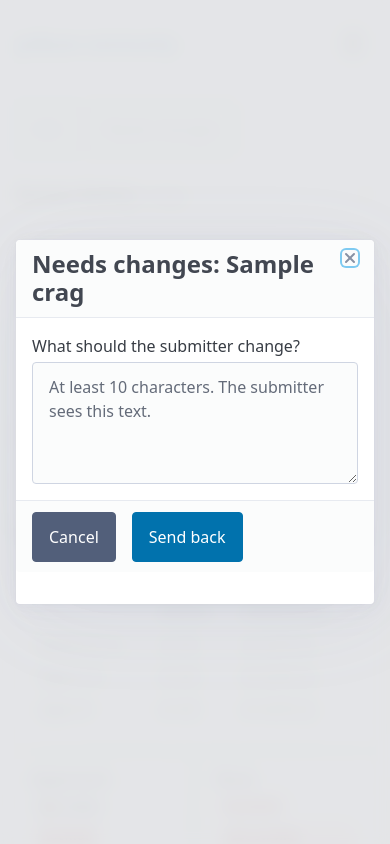
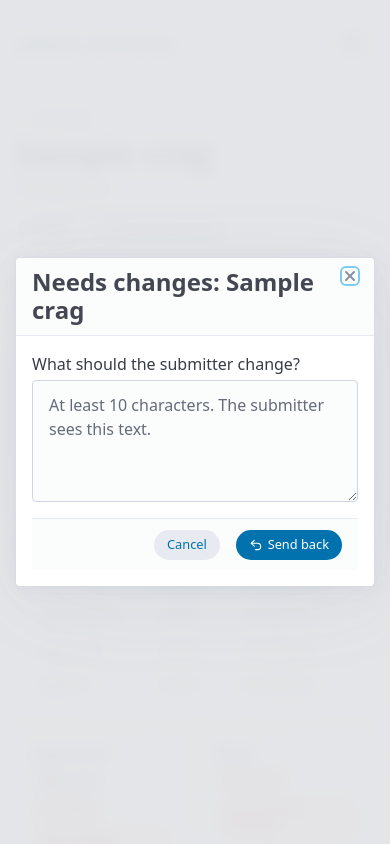
Before and after one commit to ripertio/gr8base-community, a Django app: page /crags/1/ in a window 390 px wide, after a click on "Needs changes". Run offline with Django 5.2, Linux system fonts and the light colour scheme; the visitor is signed in with stand-in values (Sample User, id 1); data comes from the database, SQL or seed files in the repository; tables that the repository leaves empty hold one stand-in row (values such as "Sample post"); grey boxes marked "Sample" are stand-in pictures; data that the repository does not hold is empty; some libraries are stand-ins or nearby versions.

Commit message:
Pill buttons matching the chips on crag, review and change request pages

```diff
--- a/crags/templates/crags/_return_dialog.html
+++ b/crags/templates/crags/_return_dialog.html
@@ -9,9 +9,9 @@
             <textarea id="return-reason" name="reason" form="{{ form_id }}" rows="4"
                       placeholder="At least {{ min_reason_length }} characters. The submitter sees this text."></textarea>
         </label>
-        <footer class="actions">
-            <button type="button" class="secondary" onclick="this.closest('dialog').close()">Cancel</button>
-            <button type="submit" name="action" value="return" form="{{ form_id }}">Send back</button>
+        <footer class="pills">
+            <button type="button" class="pill" onclick="this.closest('dialog').close()">Cancel</button>
+            <button type="submit" name="action" value="return" form="{{ form_id }}" class="pill pill-primary">{% include "_icon.html" with name="undo" %}Send back</button>
         </footer>
     </article>
 </dialog>
--- a/crags/templates/crags/_review_thread.html
+++ b/crags/templates/crags/_review_thread.html
@@ -33,7 +33,7 @@
             {% if next %}<input type="hidden" name="next" value="{{ next }}">{% endif %}
             <label for="review-text">{% if review.is_submitter %}Reply to the moderators{% else %}Reply to the submitter{% endif %}</label>
             <textarea id="review-text" name="text" rows="3" maxlength="{{ review.max_length }}" required></textarea>
-            <button type="submit">Send</button>
+            <button type="submit" class="pill pill-primary">{% include "_icon.html" with name="send" %}Send</button>
         </form>
     {% else %}
         <p><small>This review is closed.</small></p>
--- a/crags/templates/crags/change_request_form.html
+++ b/crags/templates/crags/change_request_form.html
@@ -40,6 +40,6 @@
         <small>Location data is removed from photos. Please do not upload identifiable people without their consent.</small>
     </fieldset>
 
-    <button type="submit">Send suggestion</button>
+    <button type="submit" class="pill pill-primary">{% include "_icon.html" with name="send" %}Send suggestion</button>
 </form>
 {% endblock %}
--- a/crags/templates/crags/crag_detail.html
+++ b/crags/templates/crags/crag_detail.html
@@ -9,46 +9,44 @@
 
 {% block content %}
 
-{% if next %}
-    <p><a href="{{ next }}">← Back</a></p>
-{% endif %}
-
-{% if crag.status == "PENDING" %}
-    <p><mark>Pending review</mark></p>
-{% elif crag.status == "NEEDS_CHANGES" %}
-    <article>
-        <header><strong>Changes requested</strong></header>
-        {% if can_edit %}<p><small>The moderators asked for changes, see <a href="#review">the review</a> below. Reply there if something is unclear, or edit this crag and use "Submit for review" to resubmit it.</small></p>{% endif %}
-    </article>
-{% elif crag.status != "PUBLISHED" %}
-    <p><mark>Status: {{ crag.get_status_display }}</mark></p>
-{% endif %}
+{# Header: back link, name with status chip, area and the actions as pill buttons #}
+<header class="crag-header">
+    <p class="crag-back">{% if next %}<a href="{{ next }}">← Back</a>{% else %}<a href="{% url 'crags:list' %}">← All crags</a>{% endif %}</p>
+    <div class="crag-title">
+        <h1>{{ crag.name }}</h1>
+        {% if crag.status != "PUBLISHED" %}<span class="status-chip status-{{ crag.status|lower }}">{{ crag.get_status_display }}</span>{% endif %}
+    </div>
+    <p class="area">{{ crag.area.name }}</p>
 
     {% if can_edit or can_publish or can_return or can_reject or can_suggest %}
-    <div class="actions">
+        <div class="pills">
             {% if can_suggest %}
-            <a href="{% url 'crags:suggest' crag.pk %}" role="button" class="outline secondary">Suggest a change</a>
+                <a href="{% url 'crags:suggest' crag.pk %}" class="pill">{% include "_icon.html" with name="suggest" %}Suggest a change</a>
             {% endif %}
             {% if can_edit %}
-            <a href="{% url 'crags:edit' crag.pk %}{% if next %}?next={{ next|urlencode:'' }}{% endif %}" role="button" class="outline">Edit</a>
+                <a href="{% url 'crags:edit' crag.pk %}{% if next %}?next={{ next|urlencode:'' }}{% endif %}" class="pill">{% include "_icon.html" with name="edit" %}Edit</a>
+            {% endif %}
+            {% if can_edit and can_publish or can_edit and can_return or can_edit and can_reject %}
+                {# separates the review decisions from editing #}
+                <span class="pill-divider" aria-hidden="true"></span>
             {% endif %}
             {% if can_publish %}
                 <form method="post" action="{% url 'crags:publish' crag.pk %}">
                     {% csrf_token %}
                     {% if next %}<input type="hidden" name="next" value="{{ next }}">{% endif %}
-                <button type="submit">Publish</button>
+                    <button type="submit" class="pill pill-primary">{% include "_icon.html" with name="check" %}Publish</button>
                 </form>
             {% endif %}
             {% if can_return %}
-            <button type="button" class="outline secondary"
-                    onclick="document.getElementById('return-dialog').showModal()">Needs changes</button>
+                <button type="button" class="pill"
+                        onclick="document.getElementById('return-dialog').showModal()">{% include "_icon.html" with name="undo" %}Needs changes</button>
             {% endif %}
             {% if can_reject %}
                 <form method="post" action="{% url 'crags:reject' crag.pk %}"
                       onsubmit="return confirm('Reject this crag? Only a superuser can change its status afterwards.')">
                     {% csrf_token %}
                     {% if next %}<input type="hidden" name="next" value="{{ next }}">{% endif %}
-                <button type="submit" class="outline secondary">Reject</button>
+                    <button type="submit" class="pill pill-danger">{% include "_icon.html" with name="x" %}Reject</button>
                 </form>
             {% endif %}
         </div>
@@ -56,6 +54,14 @@
     {% if not user.is_authenticated and crag.status == "PUBLISHED" %}
         {# after logging in, straight to the suggestion form #}
         <p><small><a href="{% url 'account_login' %}?next={% url 'crags:suggest' crag.pk %}">Log in</a> to suggest a change to this crag.</small></p>
+    {% endif %}
+</header>
+
+{% if crag.status == "NEEDS_CHANGES" %}
+    <article>
+        <header><strong>Changes requested</strong></header>
+        {% if can_edit %}<p><small>The moderators asked for changes, see <a href="#review">the review</a> below. Reply there if something is unclear, or edit this crag and use "Submit for review" to resubmit it.</small></p>{% endif %}
+    </article>
 {% endif %}
 {% if can_return %}
     <form id="return-form" method="post" action="{% url 'crags:return' crag.pk %}">
@@ -81,23 +87,6 @@
         </ul>
     </article>
 {% endif %}
-
-<a href="{% url 'crags:list' %}">
-    ← All crags
-</a>
-
-
-<header class="crag-header">
-
-    <h1>
-        {{ crag.name }}
-    </h1>
-
-    <p class="area">
-        {{ crag.area.name }}
-    </p>
-
-</header>
 
 <section>
 
@@ -136,8 +125,8 @@
             </div>
 
             {% if can_rate %}
-                <button type="button" class="outline" onclick="document.getElementById('rate-dialog').showModal()">
-                    {% if my_rating %}Update your rating{% else %}Rate this crag{% endif %}
+                <button type="button" class="pill" onclick="document.getElementById('rate-dialog').showModal()">
+                    {% include "_icon.html" with name="star" %}{% if my_rating %}Update your rating{% else %}Rate this crag{% endif %}
                 </button>
                 <dialog id="rate-dialog">
                     <article>
@@ -167,7 +156,7 @@
                             </label>
                             <small>Leave an age blank if you don't know it.</small>
                             <footer>
-                                <button type="submit">Save rating</button>
+                                <button type="submit" class="pill pill-primary">{% include "_icon.html" with name="check" %}Save rating</button>
                             </footer>
                         </form>
                     </article>
@@ -265,7 +254,7 @@
                                   onsubmit="return confirm('Delete this photo?')">
                                 {% csrf_token %}
                                 {% if next %}<input type="hidden" name="next" value="{% url 'crags:detail' crag.pk %}?next={{ next|urlencode:'' }}">{% endif %}
-                                <button type="submit" class="outline secondary">Delete</button>
+                                <button type="submit" class="pill pill-small pill-danger">{% include "_icon.html" with name="trash" %}Delete</button>
                             </form>
                         {% endif %}
                     </figcaption>
@@ -289,7 +278,7 @@
     {% endif %}
 
     {% if can_edit %}
-        <p><a href="{% url 'crags:photo_add' crag.pk %}" role="button" class="outline">Add photo</a></p>
+        <p><a href="{% url 'crags:photo_add' crag.pk %}" class="pill">{% include "_icon.html" with name="camera" %}Add photo</a></p>
     {% endif %}
 </section>
 
@@ -387,7 +376,7 @@
                 {% if user.is_staff or comment.user_id == user.id %}
                     <form method="post" action="{% url 'crags:comment_delete' comment.pk %}" onsubmit="return confirm('Delete this comment?')">
                         {% csrf_token %}
-                        <button type="submit" class="comment-delete">Delete</button>
+                        <button type="submit" class="pill pill-small pill-danger">{% include "_icon.html" with name="trash" %}Delete</button>
                     </form>
                 {% endif %}
             </header>
@@ -403,7 +392,7 @@
             <label>Add a comment
                 <textarea name="text" rows="3" maxlength="{{ comment_max_length }}" required placeholder="Is the crag different from the description? Share what you found useful."></textarea>
             </label>
-            <button type="submit">Post comment</button>
+            <button type="submit" class="pill pill-primary">{% include "_icon.html" with name="send" %}Post comment</button>
         </form>
     {% elif not user.is_authenticated and crag.status == "PUBLISHED" %}
         <p><small><a href="{% url 'account_login' %}?next={{ request.path }}%23comments">Log in</a> to comment.</small></p>
--- a/static/css/main.css
+++ b/static/css/main.css
@@ -196,3 +196,34 @@ details.review-closed>summary small{color:var(--pico-muted-color);font-weight:no
 .suggested-photos img{width:100%;aspect-ratio:4/3;object-fit:cover;border-radius:var(--pico-border-radius)}
 .suggested-photos figcaption label{margin:.4rem 0 .25rem}
 .suggested-photos select{margin-bottom:0}
+
+/* Pill buttons: chip-sized actions (crag page, review, change requests).
+   .pill = light grey, .pill-primary = filled blue (the main action),
+   .pill-danger = red outline (delete, reject), .pill-small for tight spots. */
+a.pill,button.pill{display:inline-flex;align-items:center;justify-content:center;gap:.4rem;width:auto;height:2.1rem;margin:0;padding:0 .9rem;border:var(--pico-border-width) solid transparent;border-radius:1.05rem;background:var(--pico-muted-border-color);box-shadow:none;color:var(--pico-primary);font-size:.875rem;font-weight:500;line-height:1;text-decoration:none;white-space:nowrap;cursor:pointer}
+a.pill:hover,button.pill:hover{filter:brightness(.95);color:var(--pico-primary)}
+a.pill:focus-visible,button.pill:focus-visible{outline:2px solid var(--pico-primary-focus);outline-offset:2px;box-shadow:none}
+.pill svg{flex:none}
+a.pill-primary,button.pill-primary,a.pill-primary:hover,button.pill-primary:hover{background:var(--pico-primary-background);color:var(--pico-primary-inverse)}
+a.pill-danger,button.pill-danger,a.pill-danger:hover,button.pill-danger:hover{background:transparent;border-color:#fca5a5;color:#b91c1c}
+a.pill-danger:hover,button.pill-danger:hover{filter:none;background:#fef2f2}
+a.pill-small,button.pill-small{height:1.75rem;padding:0 .65rem;font-size:.8rem;gap:.3rem}
+.pill-small svg{width:14px;height:14px}
+.pills{display:flex;flex-wrap:wrap;align-items:center;gap:.5rem;margin:0 0 var(--pico-spacing)}
+.pills form{display:inline-flex;margin:0}
+.pill-divider{width:1px;height:1.5rem;margin:0 .25rem;background:var(--pico-muted-border-color)}
+dialog footer.pills{justify-content:flex-end;margin-bottom:0}
+@media(max-width:600px){
+  a.pill,button.pill{height:1.9rem;padding:0 .75rem;gap:.3rem;font-size:.8rem}
+  .pill svg{width:14px;height:14px}
+  a.pill-small,button.pill-small{height:1.6rem;padding:0 .55rem;font-size:.75rem}
+  .pill-divider{display:none}
+}
+/* crag page header: back link, name with status chip, area, actions */
+.crag-header .crag-back{display:inline-block;margin-bottom:.5rem;font-size:.9rem}
+.crag-title{display:flex;flex-wrap:wrap;align-items:center;gap:.4rem .75rem}
+.crag-title h1{margin:0}
+.crag-header .area{margin:.25rem 0 .9rem}
+.status-chip{display:inline-block;padding:.15rem .65rem;border-radius:1rem;background:#fef3c7;color:#92400e;font-size:.8rem;font-weight:600;line-height:1.4;white-space:nowrap}
+.status-chip.status-rejected{background:#fee2e2;color:#991b1b}
+.status-chip.status-draft,.status-chip.status-removed{background:var(--pico-muted-border-color);color:var(--pico-color)}
--- /dev/null
+++ b/templates/_icon.html
@@ -0,0 +1,2 @@
+{# Small line icons for pill buttons: {% include "_icon.html" with name="edit" %}. Decorative only. #}
+<svg viewBox="0 0 24 24" width="16" height="16" fill="none" stroke="currentColor" stroke-width="2" stroke-linecap="round" stroke-linejoin="round" aria-hidden="true" focusable="false">{% if name == "edit" %}<path d="M12 20h9"/><path d="M16.5 3.5a2.1 2.1 0 0 1 3 3L7 19l-4 1 1-4Z"/>{% elif name == "check" %}<path d="M20 6 9 17l-5-5"/>{% elif name == "undo" %}<path d="M9 14 4 9l5-5"/><path d="M4 9h10.5a5.5 5.5 0 0 1 0 11H11"/>{% elif name == "x" %}<path d="M18 6 6 18"/><path d="m6 6 12 12"/>{% elif name == "suggest" %}<path d="M21 15a2 2 0 0 1-2 2H7l-4 4V5a2 2 0 0 1 2-2h14a2 2 0 0 1 2 2z"/><path d="M12 7v6"/><path d="M9 10h6"/>{% elif name == "star" %}<path d="m12 3 2.8 5.7 6.2.9-4.5 4.4 1.1 6.2L12 17.3l-5.6 2.9 1.1-6.2L3 9.6l6.2-.9Z"/>{% elif name == "camera" %}<path d="M14.5 4h-5L7 7H4a2 2 0 0 0-2 2v9a2 2 0 0 0 2 2h16a2 2 0 0 0 2-2V9a2 2 0 0 0-2-2h-3Z"/><circle cx="12" cy="13" r="3"/>{% elif name == "trash" %}<path d="M3 6h18"/><path d="M19 6v14a2 2 0 0 1-2 2H7a2 2 0 0 1-2-2V6"/><path d="M8 6V4a2 2 0 0 1 2-2h4a2 2 0 0 1 2 2v2"/>{% elif name == "send" %}<path d="m22 2-7 20-4-9-9-4Z"/><path d="M22 2 11 13"/>{% endif %}</svg>
```
Also changed, not shown: crags/templates/crags/change_request_detail.html (+6 -6 lines). Lines whose indentation alone changed are shown as unchanged.
